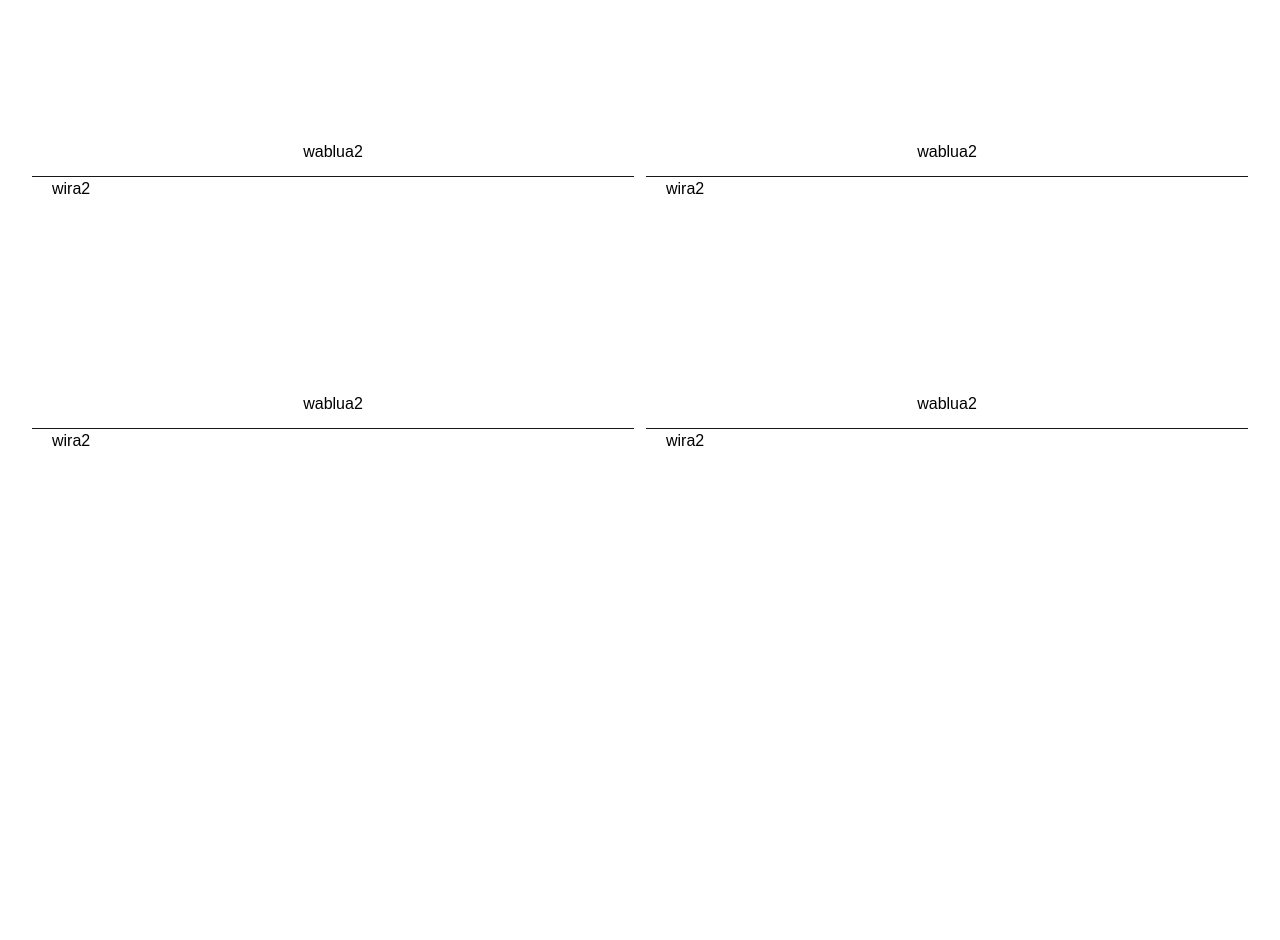
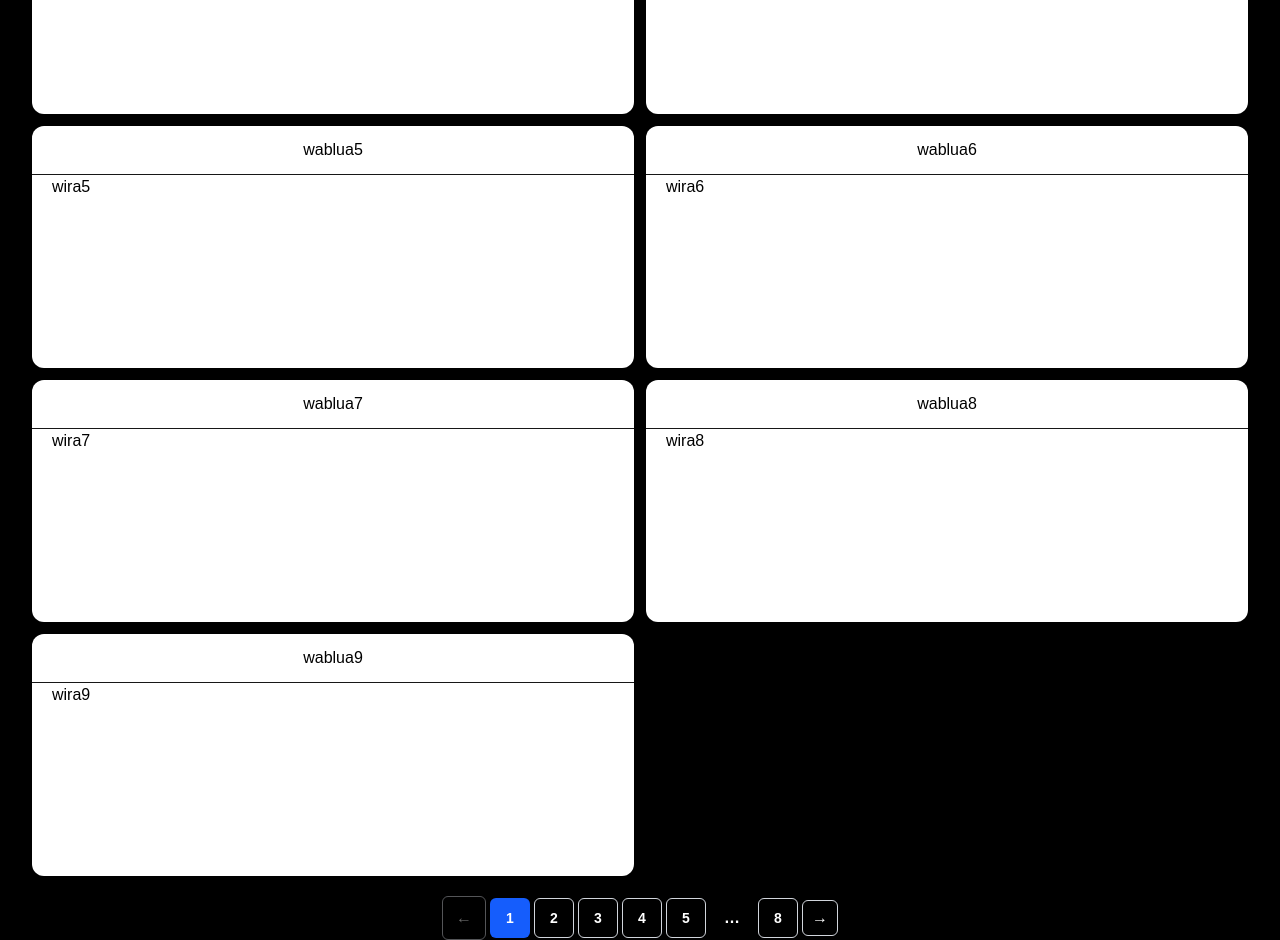
Before and after one commit to Flask-Web-Development/2026-grupo-11-brasilicio-gui-kaio, a Next.js app in the folder frontend/: page /blog in a window 1280 px wide. Shown: the part 540-1480 px from the top of the page. Before the commit the page ends 1160 px from the top, so only its background shows below. Built offline with nearby package versions, Linux system fonts and the light colour scheme.

Commit message:
feat: added basic pagination to posts

```diff
--- a/frontend/app/blog/BlogPage.tsx
+++ b/frontend/app/blog/BlogPage.tsx
@@ -1,7 +1,13 @@
-import { title } from "process";
+"use client"
+
+import { useMemo, useState } from "react";
+
 import Card from "./Card"
+import Paginator from "./Paginator";
 
-const tab_test = [
+
+//test block, substitute with real fetch when backend ready
+const tab_test1 = [
   {id: 1, title: "wablua", body:"wira"},
   {id: 2, title: "wablua2", body:"wira2"},
   {id: 3, title: "wablua2", body:"wira2"},
@@ -12,19 +18,119 @@ const tab_test = [
   {id: 8, title: "wablua2", body:"wira2"},
 ]
 
+const tab_test2 = [
+  {id: 1, title: "wablua", body:"wira"},
+  {id: 2, title: "wablua2", body:"wira2"},
+  {id: 3, title: "wablua2", body:"wira2"},
+]
+
+const tab_test = [
+  { id: 1, title: "wablua1", body: "wira1" },
+  { id: 2, title: "wablua2", body: "wira2" },
+  { id: 3, title: "wablua3", body: "wira3" },
+  { id: 4, title: "wablua4", body: "wira4" },
+  { id: 5, title: "wablua5", body: "wira5" },
+  { id: 6, title: "wablua6", body: "wira6" },
+  { id: 7, title: "wablua7", body: "wira7" },
+  { id: 8, title: "wablua8", body: "wira8" },
+  { id: 9, title: "wablua9", body: "wira9" },
+  { id: 10, title: "wablua10", body: "wira10" },
+  { id: 11, title: "wablua11", body: "wira11" },
+  { id: 12, title: "wablua12", body: "wira12" },
+  { id: 13, title: "wablua13", body: "wira13" },
+  { id: 14, title: "wablua14", body: "wira14" },
+  { id: 15, title: "wablua15", body: "wira15" },
+  { id: 16, title: "wablua16", body: "wira16" },
+  { id: 17, title: "wablua17", body: "wira17" },
+  { id: 18, title: "wablua18", body: "wira18" },
+  { id: 19, title: "wablua19", body: "wira19" },
+  { id: 20, title: "wablua20", body: "wira20" },
+  { id: 21, title: "wablua21", body: "wira21" },
+  { id: 22, title: "wablua22", body: "wira22" },
+  { id: 23, title: "wablua23", body: "wira23" },
+  { id: 24, title: "wablua24", body: "wira24" },
+  { id: 25, title: "wablua25", body: "wira25" },
+  { id: 26, title: "wablua26", body: "wira26" },
+  { id: 27, title: "wablua27", body: "wira27" },
+  { id: 28, title: "wablua28", body: "wira28" },
+  { id: 29, title: "wablua29", body: "wira29" },
+  { id: 30, title: "wablua30", body: "wira30" },
+  { id: 31, title: "wablua31", body: "wira31" },
+  { id: 32, title: "wablua32", body: "wira32" },
+  { id: 33, title: "wablua33", body: "wira33" },
+  { id: 34, title: "wablua34", body: "wira34" },
+  { id: 35, title: "wablua35", body: "wira35" },
+  { id: 36, title: "wablua36", body: "wira36" },
+  { id: 37, title: "wablua37", body: "wira37" },
+  { id: 38, title: "wablua38", body: "wira38" },
+  { id: 39, title: "wablua39", body: "wira39" },
+  { id: 40, title: "wablua40", body: "wira40" },
+  { id: 41, title: "wablua41", body: "wira41" },
+  { id: 42, title: "wablua42", body: "wira42" },
+  { id: 43, title: "wablua43", body: "wira43" },
+  { id: 44, title: "wablua44", body: "wira44" },
+  { id: 45, title: "wablua45", body: "wira45" },
+  { id: 46, title: "wablua46", body: "wira46" },
+  { id: 47, title: "wablua47", body: "wira47" },
+  { id: 48, title: "wablua48", body: "wira48" },
+  { id: 49, title: "wablua49", body: "wira49" },
+  { id: 50, title: "wablua50", body: "wira50" },
+  { id: 51, title: "wablua51", body: "wira51" },
+  { id: 52, title: "wablua52", body: "wira52" },
+  { id: 53, title: "wablua53", body: "wira53" },
+  { id: 54, title: "wablua54", body: "wira54" },
+  { id: 55, title: "wablua55", body: "wira55" },
+  { id: 56, title: "wablua56", body: "wira56" },
+  { id: 57, title: "wablua57", body: "wira57" },
+  { id: 58, title: "wablua58", body: "wira58" },
+  { id: 59, title: "wablua59", body: "wira59" },
+  { id: 60, title: "wablua60", body: "wira60" },
+  { id: 61, title: "wablua61", body: "wira61" },
+  { id: 62, title: "wablua62", body: "wira62" },
+  { id: 63, title: "wablua63", body: "wira63" },
+  { id: 64, title: "wablua64", body: "wira64" },
+  { id: 65, title: "wablua65", body: "wira65" },
+  { id: 66, title: "wablua66", body: "wira66" },
+  { id: 67, title: "wablua67", body: "wira67" },
+  { id: 68, title: "wablua68", body: "wira68" },
+  { id: 69, title: "wablua69", body: "wira69" },
+  { id: 70, title: "wablua70", body: "wira70" },
+  { id: 71, title: "wablua71", body: "wira71" },
+  { id: 72, title: "wablua72", body: "wira72" },
+];
+//test block, substitute with real fetch when backend ready
+
 export default function BlogView(){
+  const [currentPage, setCurrentPage] = useState(1);
+  const POSTS_PER_PAGE = 9;
+
+  const totalPages = Math.ceil(tab_test.length / POSTS_PER_PAGE)
+
+  const currentPosts = useMemo(() => {
+    const start = (currentPage - 1) * POSTS_PER_PAGE;
+    return tab_test.slice(start, start + POSTS_PER_PAGE);
+  }, [tab_test, currentPage])
+
   return(
-    <div className="flex flex-col gap-5">
-      <div className="flex col-span-3 h-[5rem] bg-white">
+    <div className="flex h-full flex-col">
+      <div className="flex h-[5rem] bg-white">
         wada
       </div>
 
-      <div className="grid grid-cols-1 md:grid-cols-2 gap-3 px-8">
-        {tab_test.map( (posts) => (
+      <div className="grid grid-cols-1 md:grid-cols-2 h-full gap-3 px-8 py-5 bg-black">
+        {currentPosts.map( (posts) => (
           //<p>{posts.title} - {posts.body}</p>
           <Card key={posts.id} title={posts.title} body={posts.body}/>
         ))}
       </div>
+
+      <div className="flex h-[3rem] justify-center items center bg-black text-white font-semibold">
+        <Paginator
+        currentPage={currentPage}
+        totalPages={totalPages}
+        onPageChange={setCurrentPage}
+        />
+      </div>
     </div>
   );
 }
--- a/frontend/app/blog/Card.tsx
+++ b/frontend/app/blog/Card.tsx
@@ -5,7 +5,7 @@ interface CardProps {
 
 export default function Card({title, body} : CardProps){
   return(
-    <div className="flex flex-col rounded-xl min-h-40 md:min-h-60 bg-white">
+    <div className="flex flex-col rounded-xl min-h-40 max-h-100 md:min-h-60 bg-white">
       <div className="w-full flex h-[3rem] justify-center items-center">
         <h1 className="text-black">{title}</h1>
       </div>
--- /dev/null
+++ b/frontend/app/blog/PaginationRange.tsx
@@ -0,0 +1,49 @@
+// hooks/usePaginationRange.ts
+import { useMemo } from "react";
+
+const DOTS = "..." as const;
+
+interface UsePaginationRangeProps {
+  totalPages: number;
+  currentPage: number;
+  siblingCount?: number; // quantas páginas mostrar de cada lado da atual
+}
+
+export function usePaginationRange({
+  totalPages,
+  currentPage,
+  siblingCount = 1,
+}: UsePaginationRangeProps): (number | typeof DOTS)[] {
+  return useMemo(() => {
+    const totalPageNumbers = siblingCount * 2 + 5;
+
+    if (totalPageNumbers >= totalPages) {
+      return Array.from({ length: totalPages }, (_, i) => i + 1);
+    }
+
+    const leftSiblingIndex = Math.max(currentPage - siblingCount, 1);
+    const rightSiblingIndex = Math.min(currentPage + siblingCount, totalPages);
+
+    const shouldShowLeftDots = leftSiblingIndex > 2;
+    const shouldShowRightDots = rightSiblingIndex < totalPages - 1;
+
+    if (!shouldShowLeftDots && shouldShowRightDots) {
+      const leftRange = Array.from({ length: 3 + siblingCount * 2 }, (_, i) => i + 1);
+      return [...leftRange, DOTS, totalPages];
+    }
+
+    if (shouldShowLeftDots && !shouldShowRightDots) {
+      const rightRange = Array.from(
+        { length: 3 + siblingCount * 2 },
+        (_, i) => totalPages - (3 + siblingCount * 2) + i + 1
+      );
+      return [1, DOTS, ...rightRange];
+    }
+
+    const middleRange = Array.from(
+      { length: rightSiblingIndex - leftSiblingIndex + 1 },
+      (_, i) => leftSiblingIndex + i
+    );
+    return [1, DOTS, ...middleRange, DOTS, totalPages];
+  }, [totalPages, currentPage, siblingCount]);
+}
--- /dev/null
+++ b/frontend/app/blog/Paginator.tsx
@@ -0,0 +1,66 @@
+// components/Pagination.tsx
+import { usePaginationRange } from "./PaginationRange";
+
+interface PaginationProps {
+  currentPage: number;
+  totalPages: number;
+  onPageChange: (page: number) => void;
+}
+
+export default function Paginator({ currentPage, totalPages, onPageChange }: PaginationProps) {
+  const range = usePaginationRange({ currentPage, totalPages });
+
+  return (
+    <nav className="flex items-center justify-center gap-1">
+      {/* Seta esquerda */}
+      <button
+        onClick={() => onPageChange(currentPage - 1)}
+        disabled={currentPage === 1}
+        className="
+          flex size-10 md:size-11
+          items-center justify-center rounded-md border border-gray-300
+          text-white transition
+          hover:bg-gray-100 hover:text-gray-600
+          disabled:cursor-not-allowed disabled:opacity-40
+        "
+      >
+        &#8592;
+      </button>
+
+      {range.map((item, idx) =>
+        item === "..." ? (
+          <span key={`dots-${idx}`} className="flex size-10 md:size-11  items-center justify-center text-white">
+            …
+          </span>
+        ) : (
+          <button
+            key={item}
+            onClick={() => onPageChange(item)}
+            aria-current={item === currentPage ? "page" : undefined}
+            className={`flex size-9 md:size-10 items-center justify-center rounded-md text-sm transition
+              ${item === currentPage
+                ? "bg-blue-600 text-white font-bold"
+                : "border border-gray-300 text-white hover:bg-gray-100 hover:text-gray-600 font-semibold"
+              }`}
+          >
+            {item}
+          </button>
+        )
+      )}
+
+      {/* Seta direita */}
+      <button
+        onClick={() => onPageChange(currentPage + 1)}
+        disabled={currentPage === totalPages}
+        className="
+          flex h-9 w-9 items-center justify-center rounded-md border border-gray-300
+          text-white transition
+          hover:bg-gray-100 hover:text-gray-600
+          disabled:cursor-not-allowed disabled:opacity-40
+        "
+      >
+        &#8594;
+      </button>
+    </nav>
+  );
+}
--- a/frontend/app/blog/page.tsx
+++ b/frontend/app/blog/page.tsx
@@ -1,3 +1,5 @@
+"use client"
+
 import Header from "../../components/Header";
 import BlogPage from "./BlogPage";
 import TabBar from "../../components/TabBar";
```
